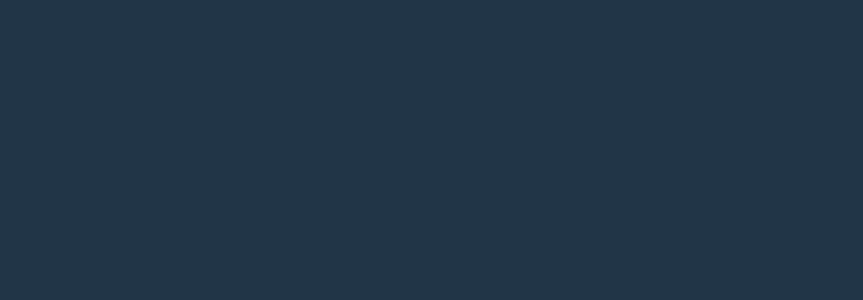
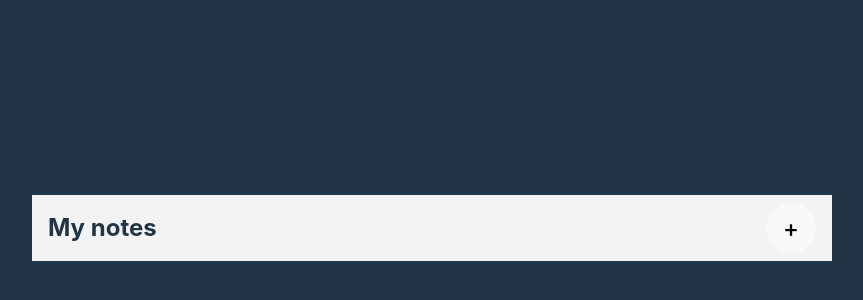
Before and after one commit to Luka-Mlk/ReactNotesApp, a React (Vite) app: page / in a window 1280 px wide. Shown: the part 172-472 px from the top of the page, without its empty margins (208-1071 px from the left). Built offline with nearby package versions, Linux system fonts and the light colour scheme.

Commit message:
Added Notes component

```diff
--- a/src/App.jsx
+++ b/src/App.jsx
@@ -1,9 +1,10 @@
 import "./App.css";
+import { Notes } from "./components/Notes";
 
 function App() {
   return (
-    <div className="App">
-      <div></div>
+    <div className="Notes--wrapper">
+      <Notes />
     </div>
   );
 }
```
